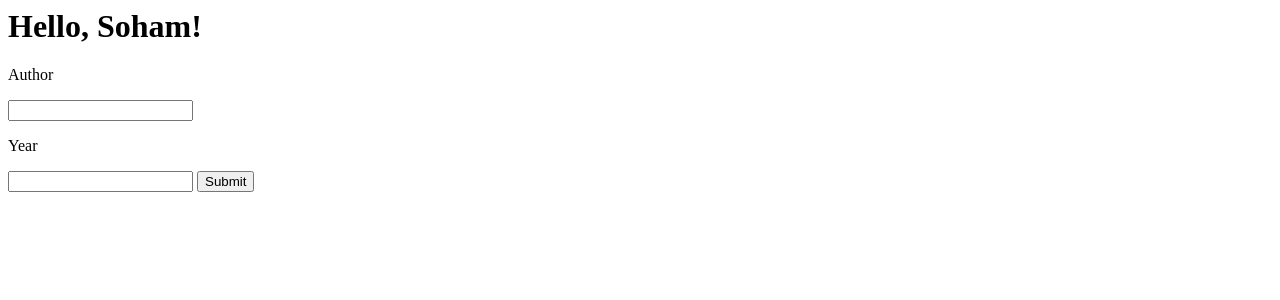
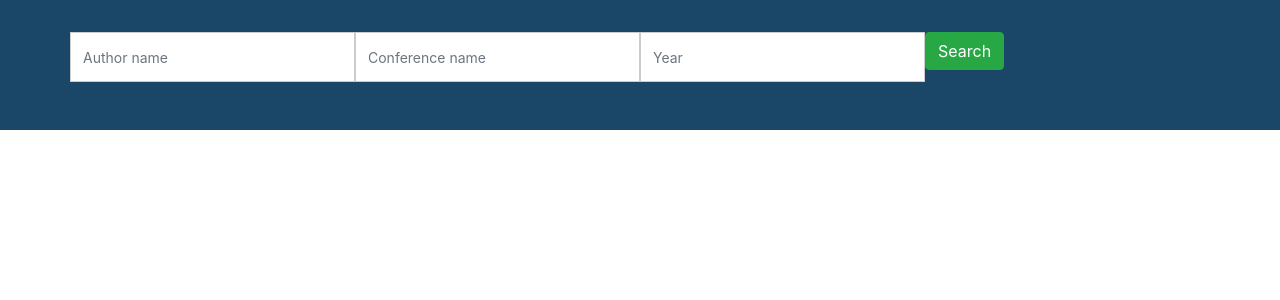
Before and after one commit to sohampachpande/CSEDB, a Flask app: page / in a window 1280 px wide. Shown: the top 300 px of the page. Run offline with Flask 2, Linux system fonts and the light colour scheme; data that the repository does not hold is empty; some libraries are stand-ins or nearby versions.

Commit message:
added basic search-bar

```diff
--- a/flask_server/app/routes.py
+++ b/flask_server/app/routes.py
@@ -93,3 +93,24 @@ def get_author_page(author_id):
     # data = cursor.fetchone()
     print(l)
     return render_template('author_temp.html', author=l[0])
+
+
+
+@app.route('/search', methods = ['POST'])
+def search():
+    name = request.form['Author']
+    conference = request.form['Conference']
+    year = request.form['Year']
+    s = "The name is: " + name + "\nYear is " + year + conference
+    # prepare a cursor object using cursor() method
+    cursor = db.cursor()
+    # execute SQL query using execute() method.
+    cursor.execute('SELECT * FROM test_table ')
+    l = cursor.fetchall()
+
+    # Fetch a single row using fetchone()
+    # data = cursor.fetchone()
+    print(l)
+    print(s)
+    # disconnect from server
+    return s
--- /dev/null
+++ b/flask_server/app/static/styles/main.css
@@ -0,0 +1,34 @@
+.search-sec{
+    background: #1A4668;padding: 2rem;
+}
+.search-slt{
+    display: block;
+    width: 100%;
+    font-size: 0.875rem;
+    line-height: 1.5;
+    color: #55595c;
+    background-color: #fff;
+    background-image: none;
+    border: 1px solid #ccc;
+    height: calc(3rem + 2px) !important;
+    border-radius:0;
+}
+.wrn-btn{
+    width: 100%;
+    font-size: 16px;
+    font-weight: 400;
+    text-transform: capitalize;
+     height: calc(3rem + 2px) !important;
+     border-radius:0;
+}
+
+.button {
+    background-color: #4CAF50; /* Green */
+    border: none;
+    color: white;
+    padding: 15px 32px;
+    text-align: center;
+    text-decoration: none;
+    display: inline-block;
+    font-size: 16px;
+  }
--- a/flask_server/app/templates/index.html
+++ b/flask_server/app/templates/index.html
@@ -6,13 +6,15 @@
         <title>Welcome to Microblog!</title>
         {% endif %}
 
+        <link href="//maxcdn.bootstrapcdn.com/bootstrap/4.0.0/css/bootstrap.min.css" rel="stylesheet" id="bootstrap-css">
+        <script src="//maxcdn.bootstrapcdn.com/bootstrap/4.0.0/js/bootstrap.min.js"></script>
+        <script src="//cdnjs.cloudflare.com/ajax/libs/jquery/3.2.1/jquery.min.js"></script>
+        <link rel= "stylesheet" type= "text/css" href= "{{ url_for('static',filename='styles/main.css') }}">
     </head>
-
-
-
     <body>
-        <h1>Hello, {{ user.username }}!</h1>
-    <form action="/form/" method="post">
+        <!-- <h1>Hello, {{ user.username }}!</h1> -->
+        <div class="container">
+            <!-- <form action="/form/" method="post">
                 <p>Author</p><input type="text" name="Author"></input>
                 <p>Year</p><input type="text" name="Year"></input>
                 <!-- <input type="radio" name="topping" value="supreme">Supreme</input>
@@ -30,6 +32,36 @@
                 <input type="checkbox" name="extras" value="extra_cheese">Extra Cheese</input>
                 <input type="checkbox" name="extras" value="gluten_free">Gluten Free Base</input>
                 <textarea name="delivery" cols="50" rows="4"></textarea>
-         --><input type="submit" value="Submit">
+                --<input type="submit" value="Submit">
+            </form> -->
+        </div>
+
+<!------ Include the above in your HEAD tag ---------->
+
+    <section class="search-sec">
+        <div class="container">
+            <form action="/search" method="post" novalidate="novalidate">
+                <div class="row">
+                    <div class="col-lg-12">
+                        <div class="row">
+                            <div class="col-lg-3 col-md-3 col-sm-12 p-0">
+                                <input type="text" class="form-control search-slt" name="Author" placeholder="Author name">
+                            </div>
+                             <div class="col-lg-3 col-md-3 col-sm-12 p-0">
+                                <input type="text" class="form-control search-slt" name="Conference" placeholder="Conference name">
+                            </div>
+                            <div class="col-lg-3 col-md-3 col-sm-12 p-0">
+                                <input type="text" class="form-control search-slt" name="Year" placeholder="Year">
+                            </div>
+                            <div class="col-lg-3 col-md-3 col-sm-12 p-0">
+                                <button class="btn btn-success" type="submit">Search</button>
+                            </div>
+                        </div>
+                    </div>
+                </div>
+            </form>
+        </div>
+    </section>
+
     </body>
 </html>
```
Lines whose indentation alone changed are shown as unchanged.
